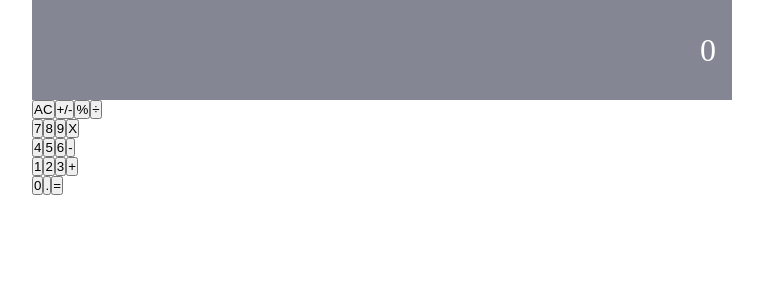
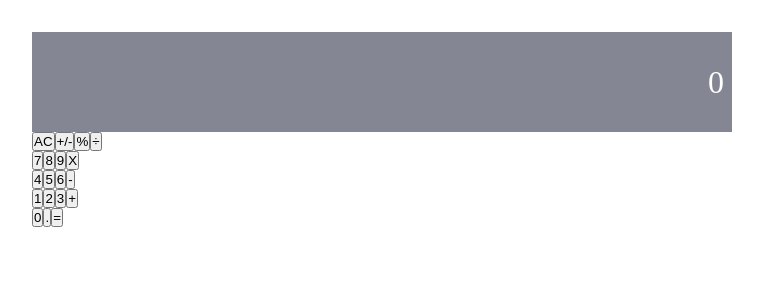
Before and after one commit to kenderb/calculator-react-app, a React (Create React App) app: page / in a window 1280 px wide. Shown: the top 300 px of the page, without its empty margins (258-1021 px from the left). Built offline with nearby package versions, Linux system fonts and the light colour scheme.

Commit message:
Add a variable for the margins

```diff
--- a/src/components/styles.js
+++ b/src/components/styles.js
@@ -1,7 +1,9 @@
 import styled from 'styled-components';
 
+const marginContainer = '2rem';
+
 const DisplayContainer = styled.div`
-  padding: 1rem;
+  padding: 0.5rem;
   font-size: 2rem;
   display: flex;
   align-items: center;
@@ -12,7 +14,7 @@ const DisplayContainer = styled.div`
 `;
 
 const CalculatorContainer = styled.div`
-  margin:auto;
+  margin: ${marginContainer} auto ${marginContainer};
   width: 700px;
 `;
 
```
